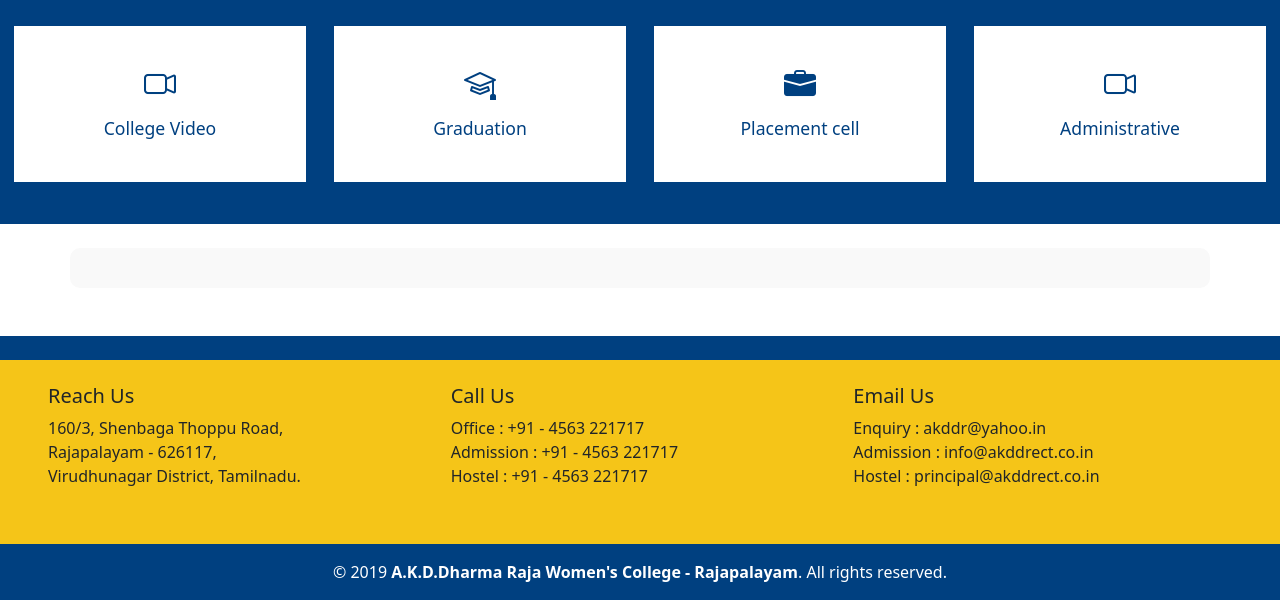
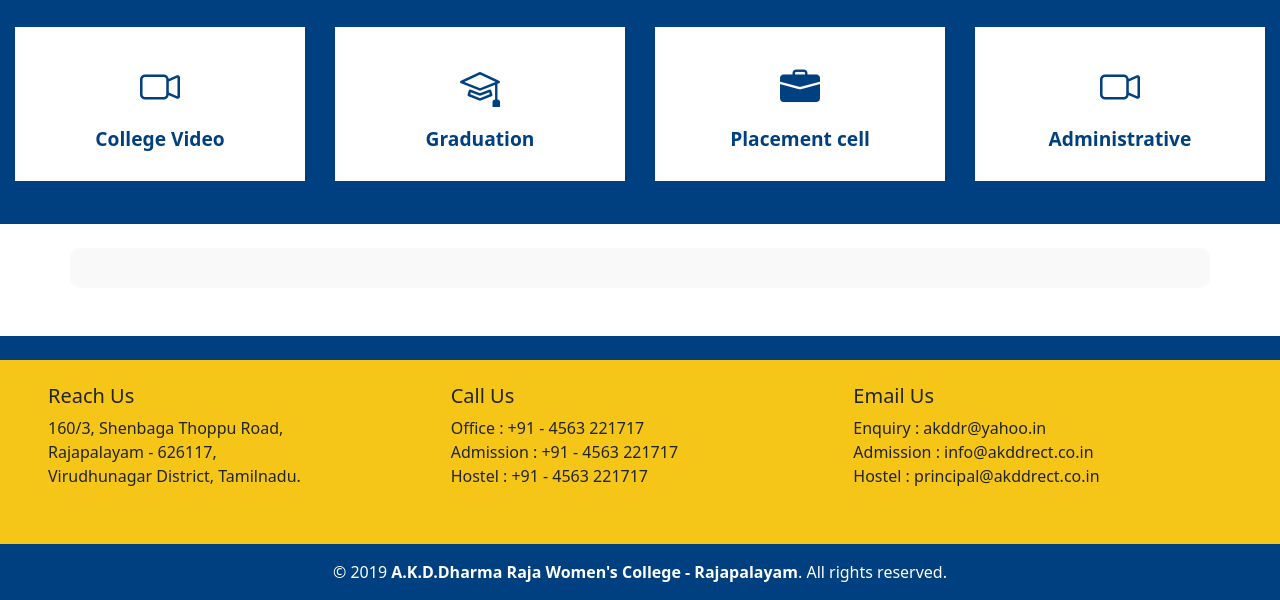
Before and after one commit to veni-56/college_site, a Django app: page / in a window 1280 px wide. Shown: the part 884-1484 px from the top of the page. Run offline with Django 5.2, Linux system fonts and the light colour scheme; data comes from the database, SQL or seed files in the repository.

Commit message:
Add style.css

```diff
--- a/homepage/static/css/style.css
+++ b/homepage/static/css/style.css
@@ -118,47 +118,38 @@
     display: none;
   }
 }
-/* 🔷 Updated HomeQuickLink (Dark Blue Theme) */
-
-.quick-box {
-  width: 120px;
-  transition: transform 0.3s ease, box-shadow 0.3s ease;
-}
-
-.quick-box:hover {
-  transform: translateY(-6px);
-  box-shadow: 0 8px 20px rgba(0, 0, 0, 0.25);
-}
-
 .quicklink-hover {
-  transition: 0.3s;
-  border: 2px solid #004080;
-  padding: 20px;
   background-color: white;
-  text-align: center;
-  height: 160px;
+  border: 3px solid #004080;
+  border-radius: 0px; /* Box - no curve */
+  padding: 30px 15px;
+  min-height: 160px;
+  transition: transform 0.3s ease, background-color 0.3s ease;
   display: flex;
   flex-direction: column;
   justify-content: center;
-  border-radius: 0px;
+  align-items: center;
 }
+
+.quicklink-hover i {
+  font-size: 2.5rem;
+  color: #004080;
+  margin-bottom: 10px;
+}
+
+.quicklink-hover h5 {
+  font-size: 1.2rem;
+  color: #004080;
+  font-weight: 600;
+  margin: 0;
+}
+
 .quicklink-hover:hover {
   background-color: #004080;
-  color: white;
-  transform: translateY(-5px);
+  transform: translateY(-6px);
 }
-.quicklink-hover i {
-  font-size: 2rem;
-  color: #004080;
-}
-.quicklink-hover:hover i {
-  color: white;
-}
-.quicklink-hover h5 {
-  font-size: 1.1rem;
-  margin-top: 10px;
-  color: #004080;
-}
+
+.quicklink-hover:hover i,
 .quicklink-hover:hover h5 {
   color: white;
 }
```
